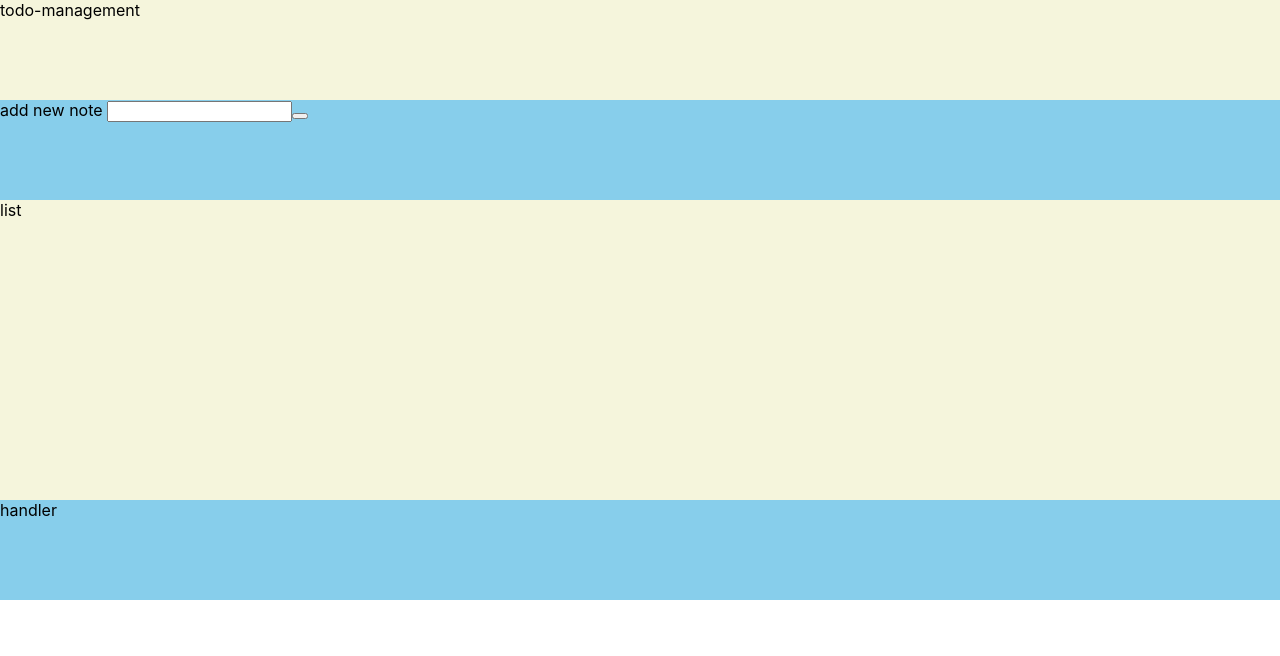
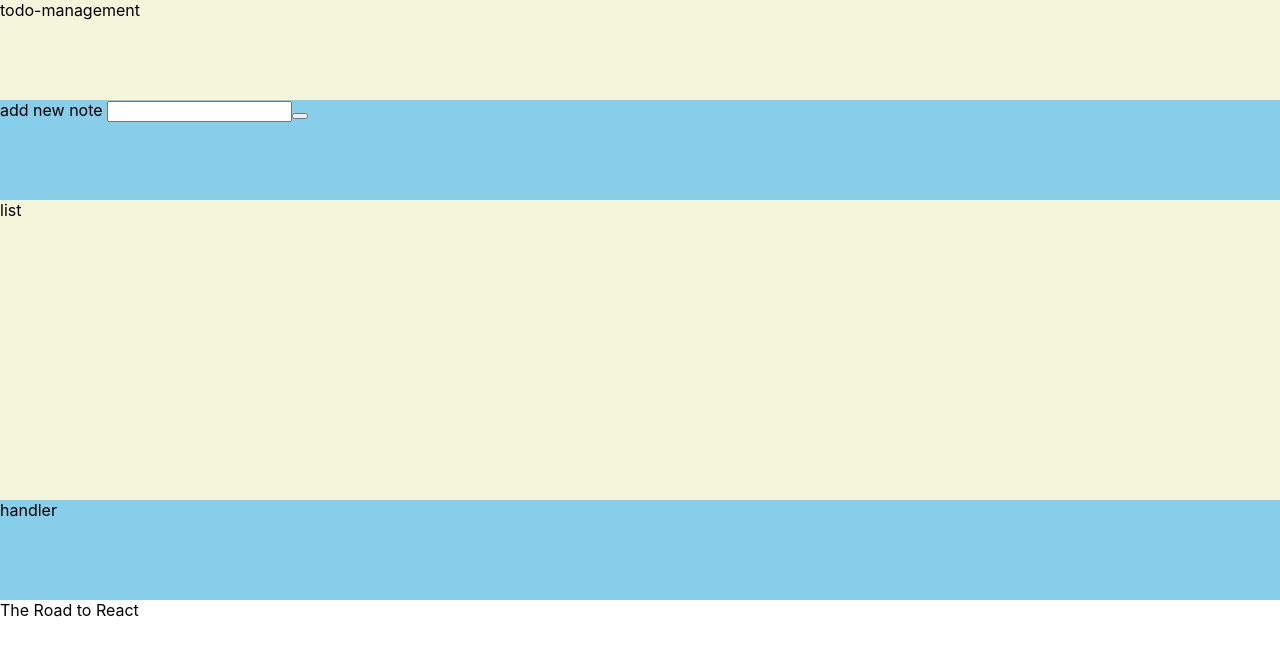
Before and after one commit to xhf394/todo-management, a React (Create React App) app: page / in a window 1280 px wide. Shown: the top 656 px of the page. Built offline with nearby package versions, Linux system fonts and the light colour scheme.

Commit message:
add new section named as theRoad

```diff
--- a/src/App.css
+++ b/src/App.css
@@ -1,6 +1,5 @@
 .App {
   display: grid;
-
 }
 
 
--- a/src/App.js
+++ b/src/App.js
@@ -1,6 +1,6 @@
 import React, { Component } from 'react';
 import TodoList from './Components/TodoListContent/TodoList';
-
+import TheRoad from './Components/TheRoad/TheRoad'
 import './App.css';
 
 class App extends Component {
@@ -8,6 +8,8 @@ class App extends Component {
     return (
       <div className="App">
       	<TodoList />
+      	<TheRoad />
+
       </div>
     );
   }
--- /dev/null
+++ b/src/Components/TheRoad/TheRoad.js
@@ -0,0 +1,16 @@
+import React, { Component } from 'react';
+
+
+
+class TheRoad extends Component {
+  render() {
+    return (
+      <div className="theRoad">
+      	The Road to React
+
+      </div>
+    );
+  }
+}
+
+export default TheRoad;
--- a/src/Components/TodoListContent/AddNewNote.js
+++ b/src/Components/TodoListContent/AddNewNote.js
@@ -19,6 +19,7 @@ const AddNewNote = ({addTodo}) => {
 
         <button onClick={() => {
         	addTodo(input.value);
+        	//initial value as null if no input;
         	input.value = null;
         }}>
 
--- a/src/Components/TodoListContent/TodoList.js
+++ b/src/Components/TodoListContent/TodoList.js
@@ -40,7 +40,7 @@ class TodoList extends Component {
           todo-management
         </header>
         <AddNewNote addTodo={this.addTodo}/>
-        <TodoListing />
+        <TodoListing todos={this.state.data} />
         <ButtonHandler />
       </div>
     );
--- a/src/Components/TodoListContent/TodoListing.js
+++ b/src/Components/TodoListContent/TodoListing.js
@@ -1,15 +1,14 @@
 import React, { Component } from 'react';
 
 
-class TodoListing extends Component {
 
-  render() {
-    return (
-      <div className="todo-Listing">
-          list
-      </div>
-    );
-  }
+
+const TodoListing = ({todos}) => {
+
+  return (
+  	<div className="todo-Listing"> list </div>
+	)
 }
 
+
 export default TodoListing;
```
